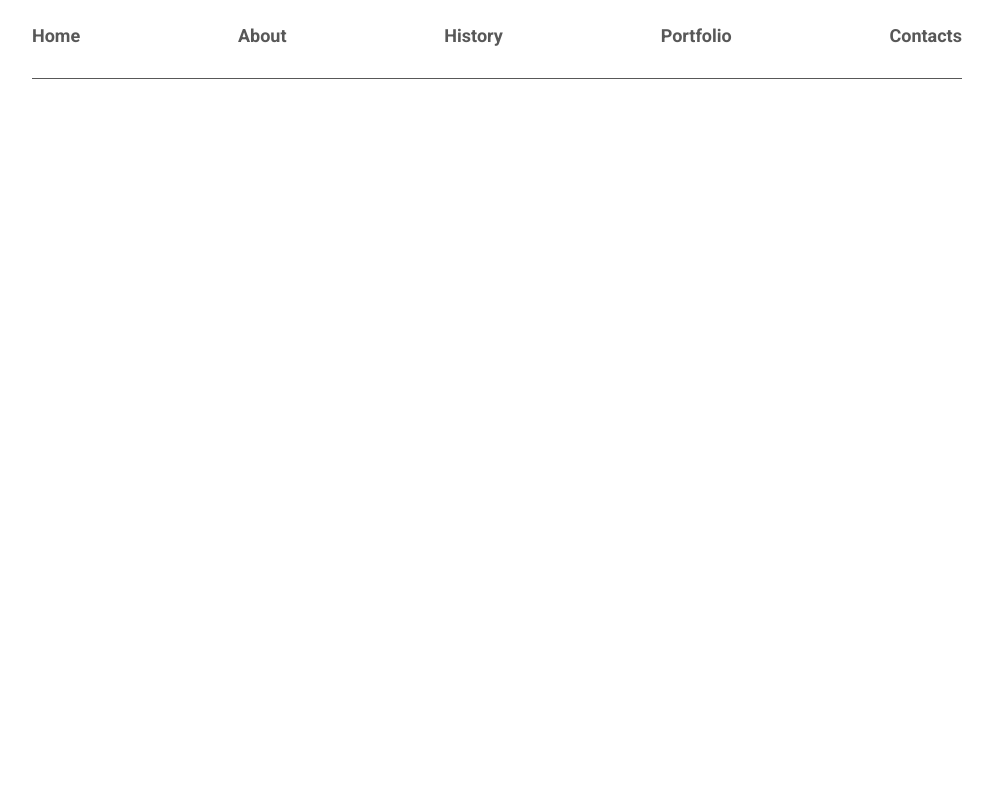
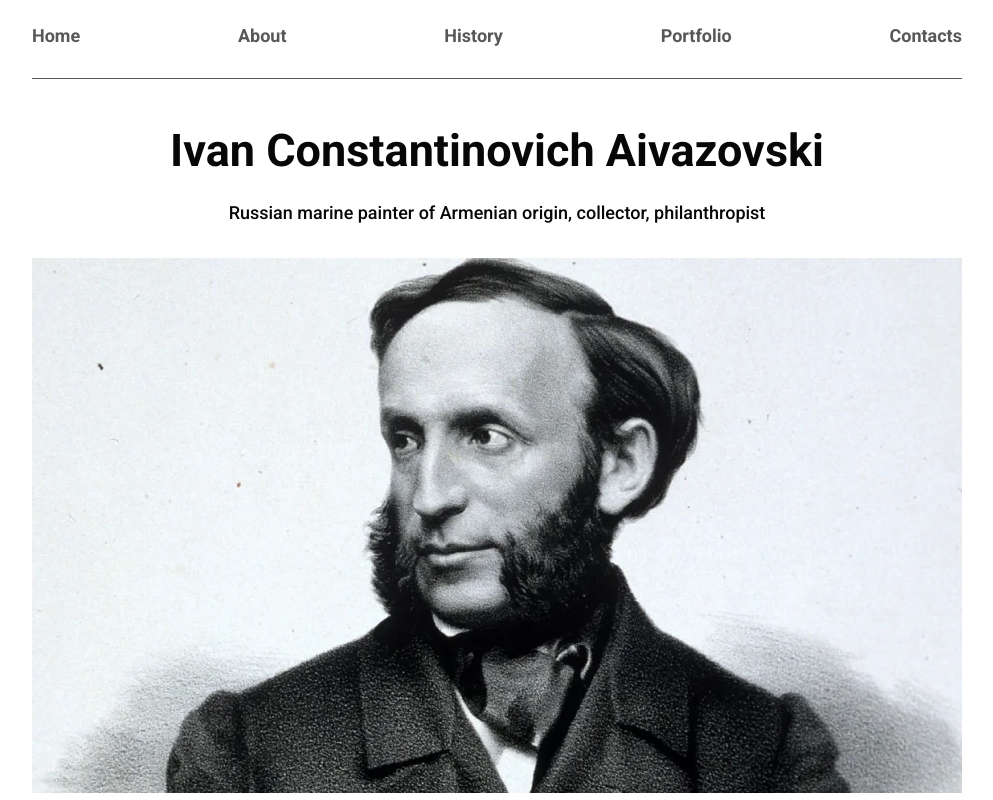
Before and after one commit to PavelStrelchenia/aivazovski_page, a plain HTML site: page index.html in a window 1280 px wide. Shown: the whole page, without its empty margins (143-1136 px from the left). Drawn offline with Linux system fonts and the light colour scheme.

Commit message:
Add home section

```diff
--- a/index.css
+++ b/index.css
@@ -1,3 +1,4 @@
 @import url(styles/basic.css);
 @import url(styles/variables.css);
 @import url(styles/header.css);
+@import url(styles/home.css);
--- a/index.html
+++ b/index.html
@@ -43,7 +43,23 @@
         </nav>
       </div>
     </header>
-    <main></main>
+    <main aria-label="main">
+      <section class="home" aria-label="home section">
+        <div class="container">
+          <h1 class="home-title" aria-label="title">
+            Ivan Constantinovich Aivazovski
+          </h1>
+          <p class="home-description" aria-label="description">
+            Russian marine painter of Armenian origin, collector, philanthropist
+          </p>
+          <img
+            src="assets/webp/home.webp"
+            alt="photo of Aivazovski"
+            class="home-img"
+          />
+        </div>
+      </section>
+    </main>
 
     <footer></footer>
   </body>
--- a/styles/basic.css
+++ b/styles/basic.css
@@ -13,6 +13,12 @@ a {
   color: unset;
 }
 
+h1,
+p {
+  margin: 0;
+  padding: 0;
+}
+
 ul {
   list-style: none;
   margin: 0;
--- /dev/null
+++ b/styles/home.css
@@ -0,0 +1,37 @@
+.home {
+  text-align: center;
+  color: var(--color-main-black);
+}
+
+.home-title {
+  font-size: 45px;
+  font-weight: 700;
+  margin: 45px 0 25px 0;
+}
+
+.home-description {
+  font-size: 18px;
+  font-weight: 500;
+  margin: 0 0 35px 0;
+}
+
+.home-img {
+  width: 100%;
+  height: 535px;
+  object-fit: cover;
+}
+
+@media (max-width: 480px) {
+  .home {
+    text-align: left;
+  }
+
+  .home-title {
+    max-width: 250px;
+    font-size: 32px;
+  }
+
+  .home-description {
+    font-size: 14px;
+  }
+}
```
